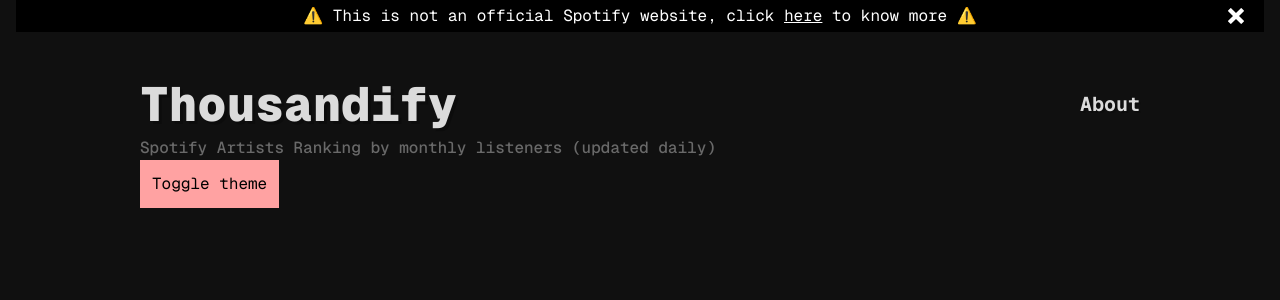
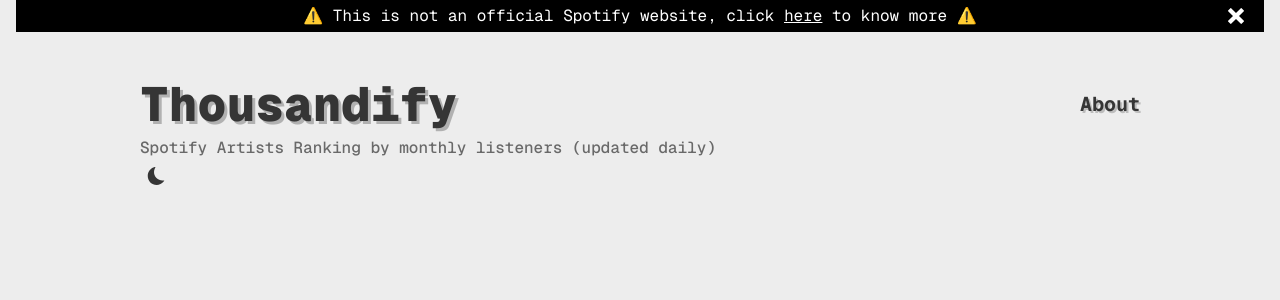
Before and after one commit to renans2/thousandify, a Next.js app: page /about in a window 1280 px wide. Shown: the top 300 px of the page. Built offline with nearby package versions, Linux system fonts and the light colour scheme.

Commit message:
refactor: ToggleTheme

```diff
--- a/src/components/ui/ToggleTheme.tsx
+++ b/src/components/ui/ToggleTheme.tsx
@@ -2,27 +2,30 @@
 
 import useLocalStorage from "@/hooks/useLocalStorage";
 import { useEffect } from "react";
+import { IoIosMoon } from "react-icons/io";
+import { MdLightMode } from "react-icons/md";
 
 export default function ToggleTheme() {
   const {
     data: [isDarkTheme, setIsDarkTheme],
-    hydrated,
   } = useLocalStorage<boolean>("IS_DARK_THEME", false);
 
   useEffect(() => {
-    document.documentElement.classList.toggle("dark");
-    console.log("isDarkTheme");
+    isDarkTheme
+      ? document.documentElement.classList.add("dark")
+      : document.documentElement.classList.remove("dark");
   }, [isDarkTheme]);
 
   return (
     <button
-      className="p-3 bg-red-300"
-      onClick={() => {
-        console.log("hi");
-        setIsDarkTheme((prev) => !prev);
-      }}
+      className="p-1 cursor-pointer hover:bg-gray-300 rounded-lg"
+      onClick={() => setIsDarkTheme((prev) => !prev)}
     >
-      Toggle theme
+      {isDarkTheme ? (
+        <MdLightMode size={24} color="#353535" />
+      ) : (
+        <IoIosMoon size={24} color="#353535" />
+      )}
     </button>
   );
 }
```
